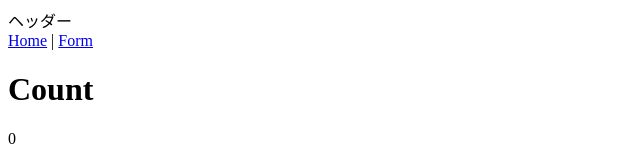
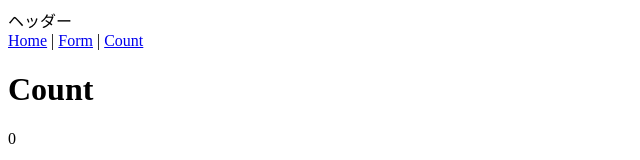
Before and after one commit to jinsei1375/vue_from_sample, a Vue app: page /count in a window 1280 px wide. Shown: the top 160 px of the page, without its empty margins (0-640 px from the left). Built offline with nearby package versions, Linux system fonts and the light colour scheme.

Commit message:
読み込み方法変更

```diff
--- a/src/Count.vue
+++ b/src/Count.vue
@@ -20,6 +20,6 @@ const decrement = () => {
 		<p>{{ count }}</p>
 		<button @click="increment">カウントアップ</button>
 		<button @click="decrement">カウントダウン</button>
-		<CountMessage :count="count" />
+		<CountMessage v-if="count >= 10" :count="count" />
 	</div>
 </template>
--- a/src/components/CountMessage.vue
+++ b/src/components/CountMessage.vue
@@ -1,6 +1,6 @@
 <template>
-	<div v-if="count >= 10">
-		<p>10以上になった</p>
+	<div>
+		<p>10以上になった: {{ count }}</p>
 	</div>
 </template>
 
--- a/src/components/Header.vue
+++ b/src/components/Header.vue
@@ -2,8 +2,8 @@
 	<header>
 		<div>ヘッダー</div>
 		<nav>
-			<router-link to="/">Home</router-link> |
-			<router-link to="/form">Form</router-link>
+			<router-link to="/">Home</router-link> | <router-link to="/form">Form</router-link> |
+			<router-link to="/count">Count</router-link>
 		</nav>
 	</header>
 </template>
```
